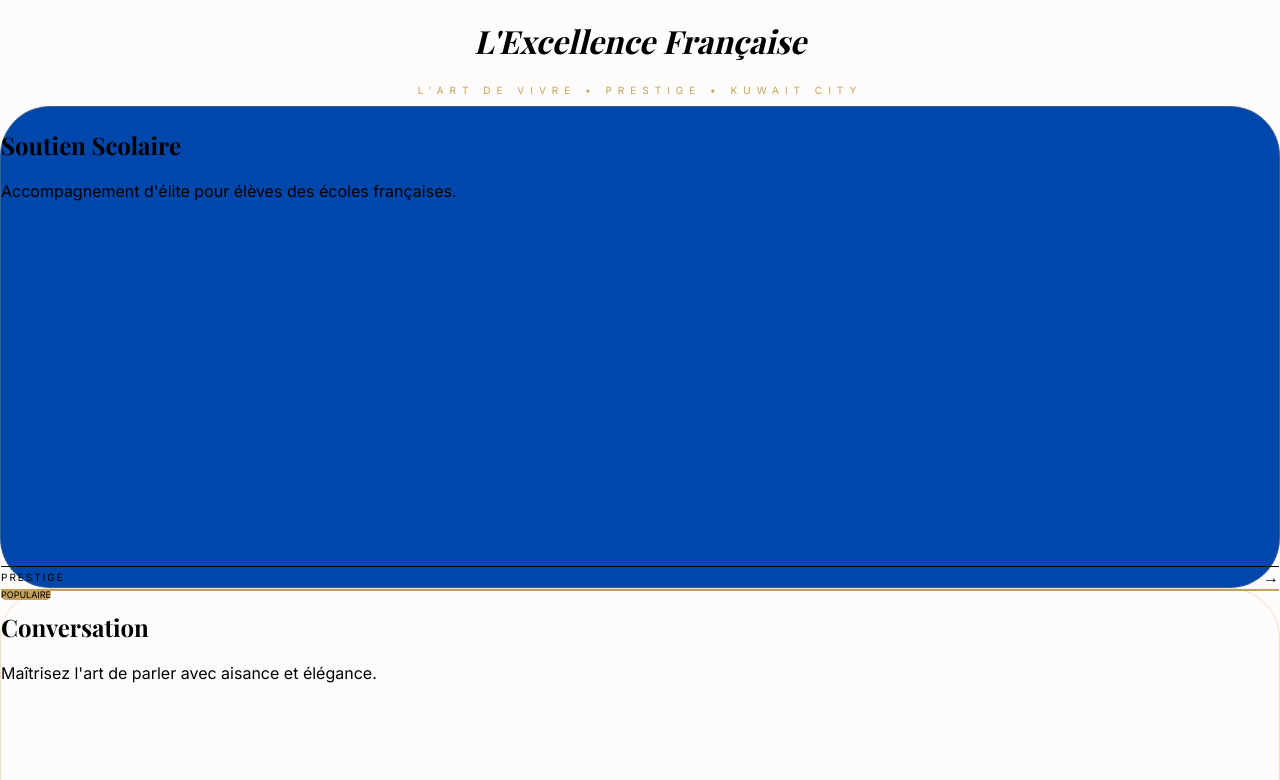
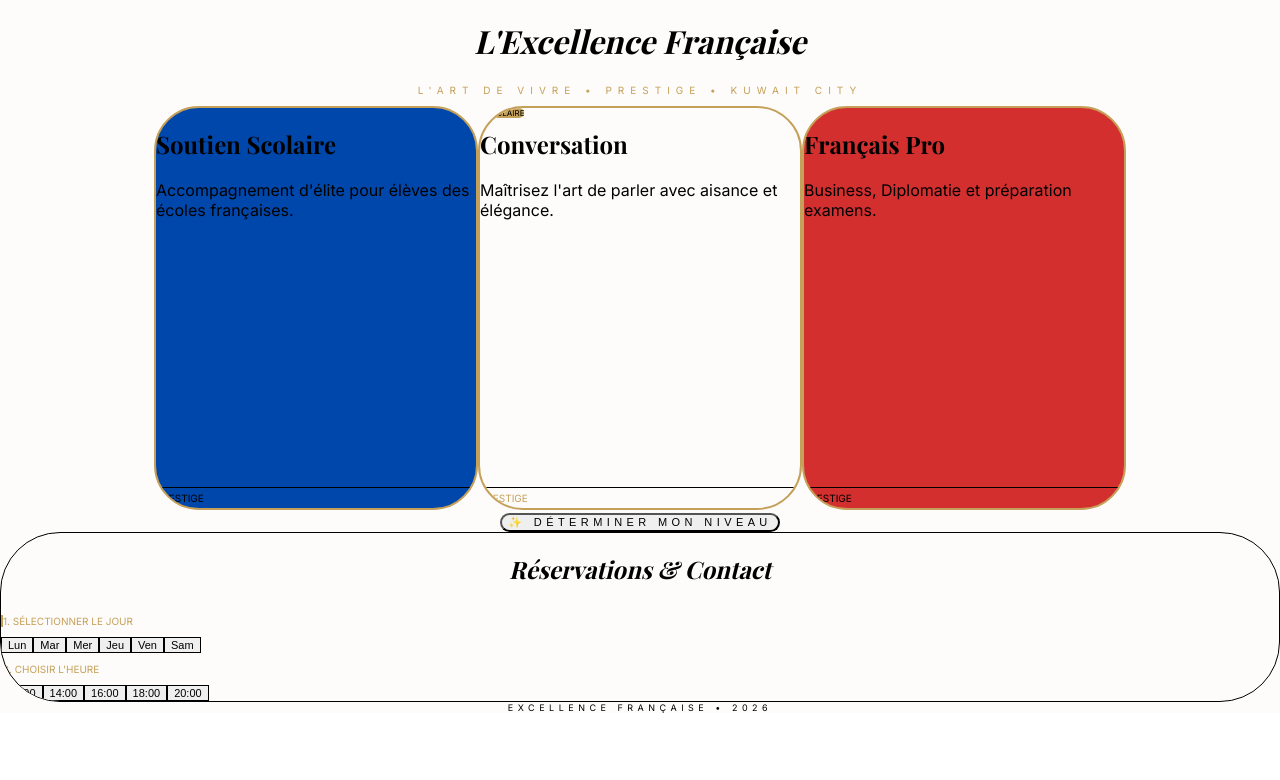
Before and after one commit to projectdevq8-maker/excellence-francaise, a React (Vite) app: page / in a window 1280 px wide. Shown: the part 320-1100 px from the top of the page. After the commit the page ends 1033 px from the top, so only its background shows below. Built offline with nearby package versions, Linux system fonts and the light colour scheme; a web font is replaced by a local one.

Commit message:
Correction multilingue et fix affichage cartes

```diff
--- a/src/App.jsx
+++ b/src/App.jsx
@@ -15,6 +15,7 @@ function App() {
   const [score, setScore] = useState(0);
   const [quizTermine, setQuizTermine] = useState(false);
 
+  // Gère la direction du texte (RTL pour l'arabe)
   useEffect(() => {
     document.dir = lang === 'ar' ? 'rtl' : 'ltr';
   }, [lang]);
@@ -101,6 +102,7 @@ function App() {
   return (
     <div className={`min-h-screen bg-[#FDFCFB] text-gray-900 font-sans overflow-x-hidden ${lang === 'ar' ? 'rtl' : 'ltr'}`}>
 
+      {/* SÉLECTEUR DE LANGUE */}
       <div className={`fixed top-24 z-[60] flex flex-col gap-2 ${lang === 'ar' ? 'left-6' : 'right-6'}`}>
         {['fr', 'en', 'ar'].map((l) => (
           <button
@@ -115,7 +117,7 @@ function App() {
 
       <Navbar setShowModal={setShowModal} />
 
-      <main className="max-w-7xl mx-auto px-6 pt-12 pb-20 text-center">
+      <main className="max-w-6xl mx-auto px-6 pt-12 pb-20 text-center">
 
         <motion.div initial={{ opacity: 0, y: 20 }} animate={{ opacity: 1, y: 0 }}>
           <div className="flex justify-center items-center gap-6 mb-8 opacity-80">
@@ -125,66 +127,65 @@ function App() {
           </div>
 
           <h1 className="text-5xl md:text-8xl font-serif italic mb-6 tracking-tight leading-tight">{t.title}</h1>
-          <p className="text-[#C5A059] text-[10px] md:text-[12px] tracking-[0.6em] uppercase font-light mb-24">{t.subtitle}</p>
+          <p className="text-[#C5A059] text-[10px] md:text-[12px] tracking-[0.6em] uppercase font-light mb-20">{t.subtitle}</p>
         </motion.div>
 
-        {/* GRILLE DE CARTES : ESPACEMENT ET SHADOW OPTIMISÉS */}
-        <div className="flex flex-wrap justify-center gap-12 mb-40 max-w-7xl mx-auto">
+        {/* GRILLE DE CARTES CORRIGÉE */}
+        <div className="flex flex-wrap justify-center gap-8 mb-32">
           {t.cards.map((card, i) => (
             <motion.div
               key={i}
               initial={{ opacity: 0, y: 30 }}
               whileInView={{ opacity: 1, y: 0 }}
               transition={{ delay: i * 0.2 }}
-              whileHover={{ y: -20, boxShadow: "0 30px 60px -12px rgba(197, 160, 89, 0.15)" }}
-              className={`${card.c} rounded-[50px] p-12 w-full md:w-[360px] min-h-[480px] flex flex-col justify-between shadow-xl border border-[#C5A059]/30 relative text-left group transition-all duration-500`}
+              whileHover={{ y: -15 }}
+              className={`${card.c} rounded-[45px] p-10 w-full max-w-[320px] min-h-[400px] flex flex-col justify-between shadow-2xl border-2 border-[#C5A059] relative text-left group overflow-hidden`}
             >
               {card.pop && (
-                <div className="absolute top-8 right-10 bg-[#C5A059] text-white text-[9px] font-bold px-4 py-1.5 rounded-full uppercase tracking-widest shadow-lg">Populaire</div>
+                <div className="absolute top-6 right-8 bg-[#C5A059] text-white text-[8px] font-bold px-3 py-1 rounded-full uppercase">Populaire</div>
               )}
               <div>
-                <div className={`w-12 h-[2px] mb-10 ${card.c === 'bg-white' ? 'bg-[#C5A059]' : 'bg-white'}`}></div>
-                <h2 className={`text-3xl font-bold mb-6 ${card.c === 'bg-white' ? 'text-gray-900' : 'text-white'}`}>{card.t}</h2>
-                <p className={`text-base font-light leading-loose ${card.c === 'bg-white' ? 'text-gray-500' : 'text-white/80'}`}>{card.d}</p>
+                <div className={`w-10 h-1 mb-8 ${card.c === 'bg-white' ? 'bg-[#C5A059]' : 'bg-white'}`}></div>
+                <h2 className={`text-2xl font-bold mb-4 ${card.c === 'bg-white' ? 'text-gray-900' : 'text-white'}`}>{card.t}</h2>
+                <p className={`text-sm font-light leading-relaxed ${card.c === 'bg-white' ? 'text-gray-500' : 'text-white/80'}`}>{card.d}</p>
               </div>
-              <div className={`pt-8 border-t ${card.c === 'bg-white' ? 'border-gray-100' : 'border-white/10'} flex items-center justify-between`}>
-                <span className={`text-[10px] font-bold uppercase tracking-[0.2em] ${card.c === 'bg-white' ? 'text-[#C5A059]' : 'text-white'}`}>Prestige</span>
-                <span className={`text-2xl transition-transform duration-300 group-hover:translate-x-3 ${card.c === 'bg-white' ? 'text-[#C5A059]' : 'text-white'}`}>→</span>
+              <div className={`pt-6 border-t ${card.c === 'bg-white' ? 'border-gray-100' : 'border-white/10'} flex items-center justify-between`}>
+                <span className={`text-[10px] font-bold uppercase tracking-widest ${card.c === 'bg-white' ? 'text-[#C5A059]' : 'text-white'}`}>Prestige</span>
+                <span className="text-xl group-hover:translate-x-2 transition-transform">→</span>
               </div>
             </motion.div>
           ))}
         </div>
 
         {/* CTA QUIZ */}
-        <div className="mb-48">
+        <div className="mb-40">
           <motion.button
-            whileHover={{ scale: 1.05, backgroundColor: "#C5A059" }} whileTap={{ scale: 0.95 }}
+            whileHover={{ scale: 1.05 }} whileTap={{ scale: 0.95 }}
             onClick={() => {setShowQuiz(true); setQuizTermine(false); setCurrentQuestion(0); setScore(0);}}
-            className="px-20 py-7 bg-black text-white rounded-full text-[12px] font-bold uppercase tracking-[0.5em] shadow-2xl transition-all duration-300 border border-white/10"
+            className="px-16 py-6 bg-black text-white rounded-full text-[11px] font-bold uppercase tracking-[0.4em] shadow-2xl hover:bg-[#C5A059] transition-all"
           >
             {t.btnLevel}
           </motion.button>
         </div>
 
-        {/* AGENDA : LOOK HAUTE COUTURE */}
-        <motion.div className="bg-white rounded-[80px] p-16 md:p-24 shadow-2xl border border-gray-50 max-w-6xl mx-auto mb-32 relative overflow-hidden">
-          <div className="absolute top-0 left-0 w-full h-[6px] bg-[#C5A059]"></div>
-          <h2 className="text-4xl md:text-5xl font-serif italic mb-20 text-gray-900">{t.booking}</h2>
-
-          <div className="grid grid-cols-1 lg:grid-cols-2 gap-24 text-left">
+        {/* AGENDA */}
+        <motion.div className="bg-white rounded-[60px] p-12 md:p-20 shadow-sm border border-gray-100 max-w-5xl mx-auto mb-20 relative overflow-hidden">
+          <div className="absolute top-0 left-0 w-full h-2 bg-[#C5A059]"></div>
+          <h2 className="text-4xl font-serif italic mb-16">{t.booking}</h2>
+          <div className="grid grid-cols-1 md:grid-cols-2 gap-16 text-left">
             <div>
-              <p className="text-[#C5A059] text-[11px] font-bold uppercase tracking-[0.3em] mb-10 border-l-2 border-[#C5A059] pl-6">{t.step1}</p>
-              <div className="flex flex-wrap gap-4">
+              <p className="text-[#C5A059] text-[10px] font-bold uppercase mb-8 border-l-2 border-[#C5A059] pl-4">{t.step1}</p>
+              <div className="flex flex-wrap gap-3">
                 {days.map(day => (
-                  <button key={day} onClick={() => setSelectedDay(day)} className={`px-8 py-4 rounded-2xl text-[12px] font-bold transition-all border-2 ${selectedDay === day ? 'bg-black text-white border-black shadow-2xl scale-105' : 'bg-white border-gray-100 text-gray-400 hover:border-[#C5A059] hover:text-[#C5A059]'}`}>{day}</button>
+                  <button key={day} onClick={() => setSelectedDay(day)} className={`px-6 py-3 rounded-2xl text-[11px] font-bold transition-all border ${selectedDay === day ? 'bg-black text-white border-black shadow-lg' : 'bg-white border-gray-200 hover:border-black'}`}>{day}</button>
                 ))}
               </div>
             </div>
             <div>
-              <p className="text-[#C5A059] text-[11px] font-bold uppercase tracking-[0.3em] mb-10 border-l-2 border-[#C5A059] pl-6">{t.step2}</p>
-              <div className="flex flex-wrap gap-4">
+              <p className="text-[#C5A059] text-[10px] font-bold uppercase mb-8 border-l-2 border-[#C5A059] pl-4">{t.step2}</p>
+              <div className="flex flex-wrap gap-3">
                 {times.map(time => (
-                  <button key={time} onClick={() => setSelectedTime(time)} className={`px-8 py-4 rounded-2xl text-[12px] font-bold transition-all border-2 ${selectedTime === time ? 'bg-black text-white border-black shadow-2xl scale-105' : 'bg-white border-gray-100 text-gray-400 hover:border-[#C5A059] hover:text-[#C5A059]'}`}>{time}</button>
+                  <button key={time} onClick={() => setSelectedTime(time)} className={`px-6 py-3 rounded-2xl text-[11px] font-bold transition-all border ${selectedTime === time ? 'bg-black text-white border-black shadow-lg' : 'bg-white border-gray-200 hover:border-black'}`}>{time}</button>
                 ))}
               </div>
             </div>
@@ -203,15 +204,15 @@ function App() {
 
       <AnimatePresence>
         {showModal && (
-          <motion.div initial={{ opacity: 0 }} animate={{ opacity: 1 }} exit={{ opacity: 0 }} className="fixed inset-0 z-[100] flex items-center justify-center p-4 bg-white/95 backdrop-blur-2xl">
-            <motion.div initial={{ y: 100, opacity: 0 }} animate={{ y: 0, opacity: 1 }} className="bg-white p-16 rounded-[60px] border border-gray-100 shadow-3xl max-w-xl w-full text-left relative">
-              <button onClick={() => setShowModal(false)} className="absolute top-12 right-12 text-gray-300 hover:text-black transition-colors">✕</button>
-              <h2 className="text-4xl font-serif italic mb-10 text-gray-900">{t.contactTitle}</h2>
-              <div className="space-y-8">
-                <input type="text" placeholder={t.placeholderName} onChange={(e) => setNom(e.target.value)} className="w-full py-5 border-b-2 border-gray-50 outline-none focus:border-[#C5A059] text-xl font-light transition-all placeholder:text-gray-300" />
-                <textarea placeholder={t.placeholderMsg} onChange={(e) => setMessage(e.target.value)} className="w-full py-5 border-b-2 border-gray-50 h-32 outline-none focus:border-[#C5A059] resize-none text-xl font-light transition-all placeholder:text-gray-300"></textarea>
+          <motion.div initial={{ opacity: 0 }} animate={{ opacity: 1 }} exit={{ opacity: 0 }} className="fixed inset-0 z-[100] flex items-center justify-center p-4 bg-white/90 backdrop-blur-xl">
+            <motion.div initial={{ y: 100, opacity: 0 }} animate={{ y: 0, opacity: 1 }} className="bg-white p-12 rounded-[50px] border border-gray-100 shadow-3xl max-w-lg w-full text-left relative">
+              <button onClick={() => setShowModal(false)} className="absolute top-10 right-10 text-gray-400">✕</button>
+              <h2 className="text-3xl font-serif italic mb-8">{t.contactTitle}</h2>
+              <div className="space-y-6">
+                <input type="text" placeholder={t.placeholderName} onChange={(e) => setNom(e.target.value)} className="w-full py-4 border-b outline-none focus:border-[#C5A059] text-xl font-light" />
+                <textarea placeholder={t.placeholderMsg} onChange={(e) => setMessage(e.target.value)} className="w-full py-4 border-b h-32 outline-none focus:border-[#C5A059] resize-none text-xl font-light"></textarea>
               </div>
-              <button onClick={envoyerWhatsApp} className="w-full mt-12 py-7 bg-black text-white rounded-full text-[12px] font-bold uppercase tracking-[0.4em] hover:bg-[#C5A059] transition-all duration-500 shadow-2xl">
+              <button onClick={envoyerWhatsApp} className="w-full mt-10 py-6 bg-black text-white rounded-full text-[10px] font-bold uppercase tracking-widest hover:bg-[#C5A059] transition-all">
                 {t.send}
               </button>
             </motion.div>
@@ -219,8 +220,8 @@ function App() {
         )}
       </AnimatePresence>
 
-      <footer className="pb-16 text-center text-[10px] text-gray-400 tracking-[0.6em] uppercase font-light">
-        &copy; Excellence Française • 2026 • Kuwait City
+      <footer className="pb-16 text-center text-[9px] text-gray-300 tracking-[0.5em] uppercase font-light">
+        Excellence Française • 2026
       </footer>
     </div>
   );
```
